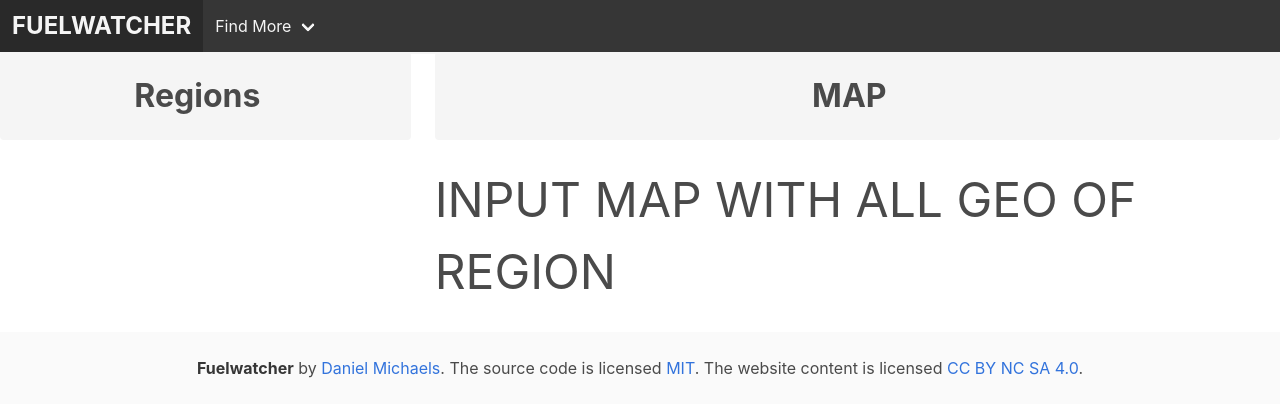
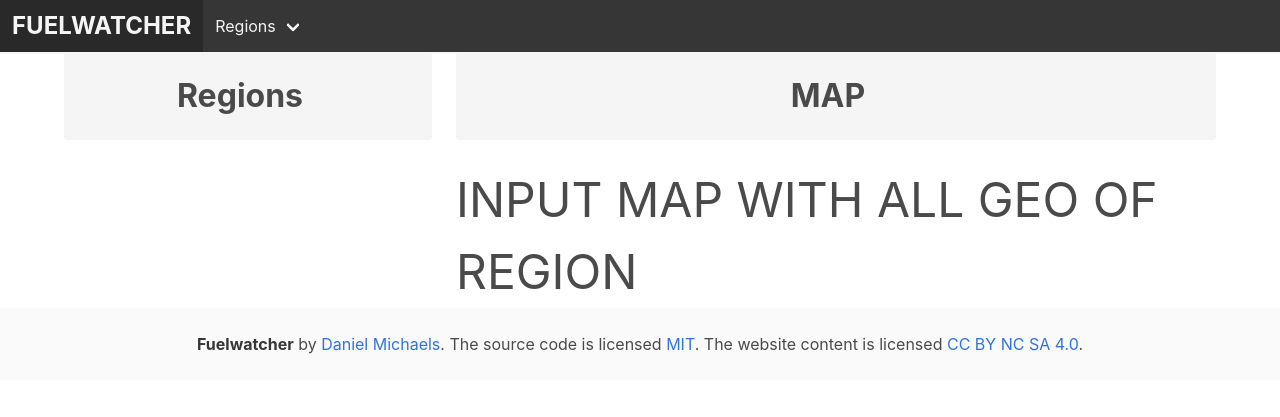
Before and after one commit to danielmichaels/fuelwatcher-website, a Flask app: template app/templates/regions.html in a window 1280 px wide. Shown: the top 417 px of the page. Run offline with Flask 2, Linux system fonts and the light colour scheme; the template is opened without the code that fills it, so the values that code supplies are empty; some libraries are stand-ins or nearby versions.

```diff
--- a/app/templates/base.html
+++ b/app/templates/base.html
@@ -37,8 +37,8 @@
             <div class="navbar-start">
                 <div class="navbar-item has-dropdown is-hoverable">
                     <a class="navbar-link"
-                       href="{{ url_for('core.index', day='today') }}">
-                        Find More
+                       href="{{ url_for('core.regions') }}">
+                        Regions
                     </a>
                     <div class="navbar-dropdown is-boxed">
                         <a class="navbar-item"
--- a/app/templates/regions.html
+++ b/app/templates/regions.html
@@ -1,7 +1,7 @@
 {% extends 'base.html' %}
 
 {% block content %}
-    <div class="container is-fluid"></div>
+    <div class="container is-fluid">
         <div class="columns">
             <div class="column is-one-third">
                 <p class="notification is-size-3 has-text-weight-bold has-text-centered">
@@ -23,8 +23,9 @@
                 <p class="is-size-1">INPUT MAP WITH ALL GEO OF REGION</p>
                 {#                {{ region.html }}#}
             </div>
+
         </div>
-
+    </div>
 {% endblock %}
 
 {% block footer %}
```
Also changed, not shown: app/core/routes.py (+3 -8 lines). Lines whose indentation alone changed are shown as unchanged.
